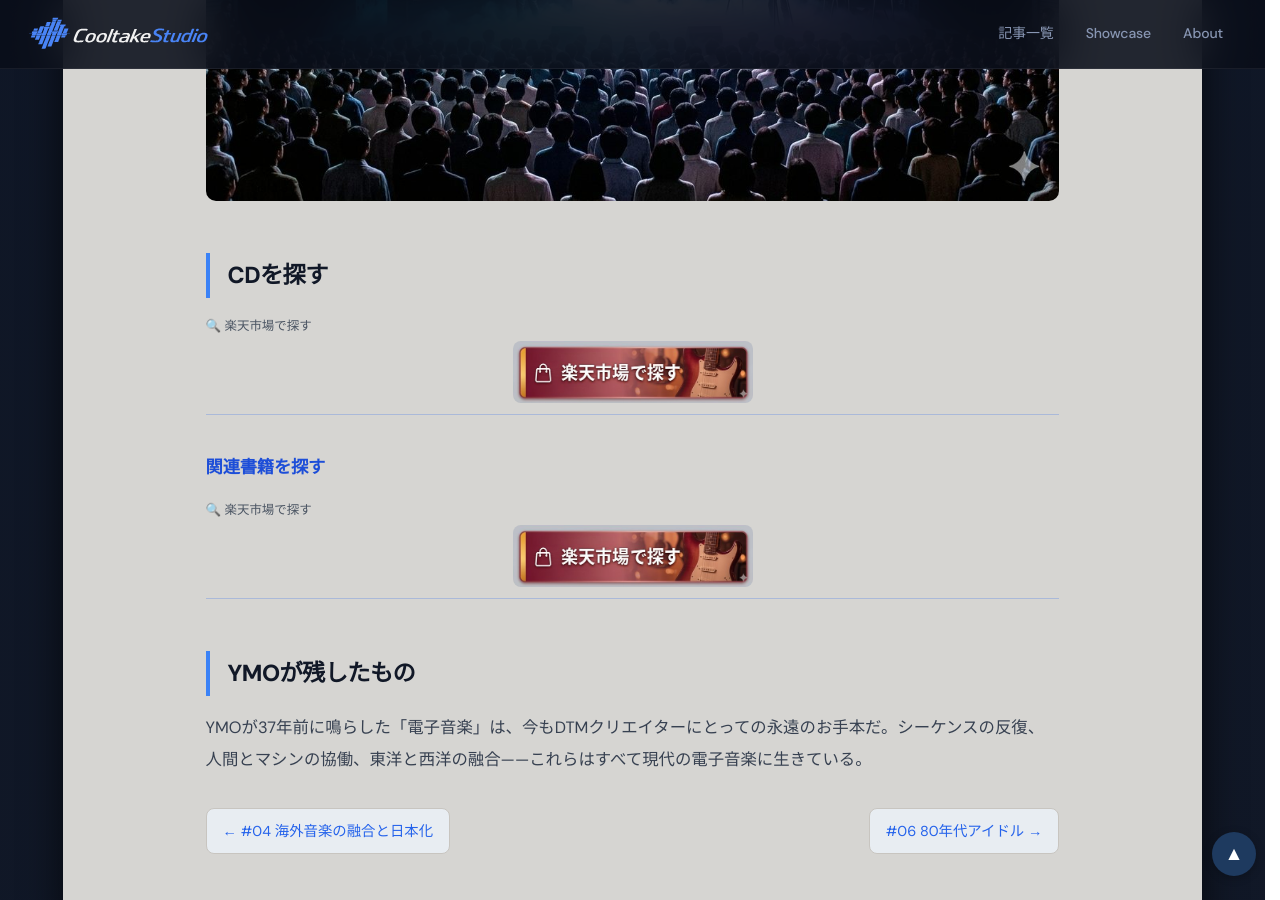
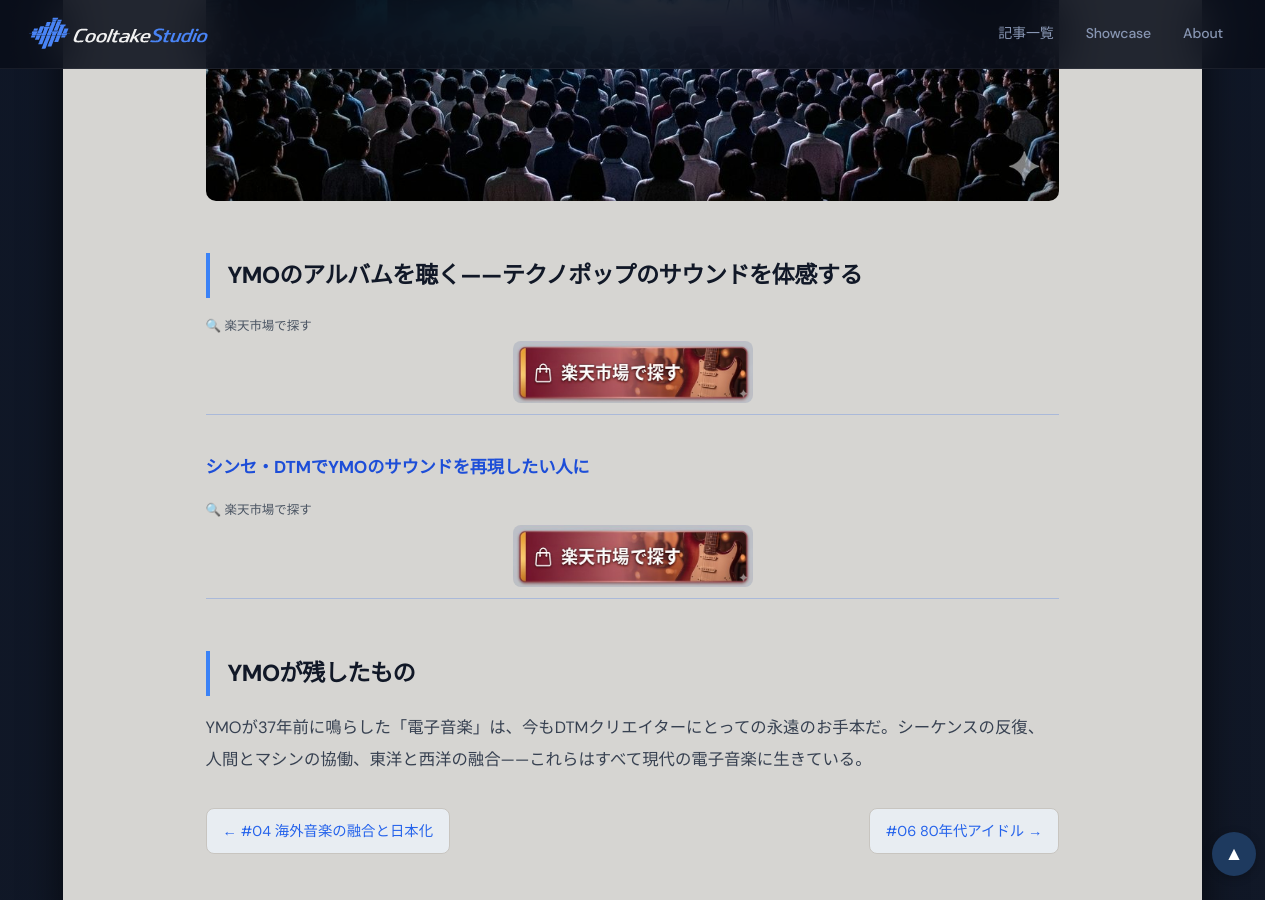
Before and after one commit to cooltake/cooltake-staging, a Jekyll site: the page built from _posts/2026-05-30-japan-music-05-ymo-techno.md, in a window 1280 px wide and 900 px high, scrolled down 5498 px. Built offline with Jekyll 4.4.1, drawn with Linux system fonts in a browser that asks for light colours; some web fonts are replaced.

Commit message:
fix: CTAセクション見出しを記事の文脈に合わせて修正 (2026-05-30-japan-music-05-ymo-techno.md)

```diff
--- a/_posts/2026-05-30-japan-music-05-ymo-techno.md
+++ b/_posts/2026-05-30-japan-music-05-ymo-techno.md
@@ -111,11 +111,11 @@
 </figure>
 
 
-## CDを探す
+## YMOのアルバムを聴く——テクノポップのサウンドを体感する
 
 <div style="margin:.8rem 0;"><span style="display:block;font-size:.78rem;color:#4b5563;margin-bottom:3px;margin-top:6px;">🔍 楽天市場で探す</span><a href="https://search.rakuten.co.jp/search/mall/YMO Yellow Magic Orchestra CD/" rel="nofollow" referrerpolicy="no-referrer-when-downgrade" style="display:block;text-decoration:none;text-align:center;"><img src="/assets/images/btn-rakuten.jpg" alt="楽天市場で探す" width="240" style="height:auto;border-radius:8px;display:inline-block;"></a></div>
 
-### 関連書籍を探す
+### シンセ・DTMでYMOのサウンドを再現したい人に
 
 <div style="margin:.8rem 0;"><span style="display:block;font-size:.78rem;color:#4b5563;margin-bottom:3px;margin-top:6px;">🔍 楽天市場で探す</span><a href="https://search.rakuten.co.jp/search/mall/DTM シンセサイザー 入門 本/" rel="nofollow" referrerpolicy="no-referrer-when-downgrade" style="display:block;text-decoration:none;text-align:center;"><img src="/assets/images/btn-rakuten.jpg" alt="楽天市場で探す" width="240" style="height:auto;border-radius:8px;display:inline-block;"></a></div>
 
```
